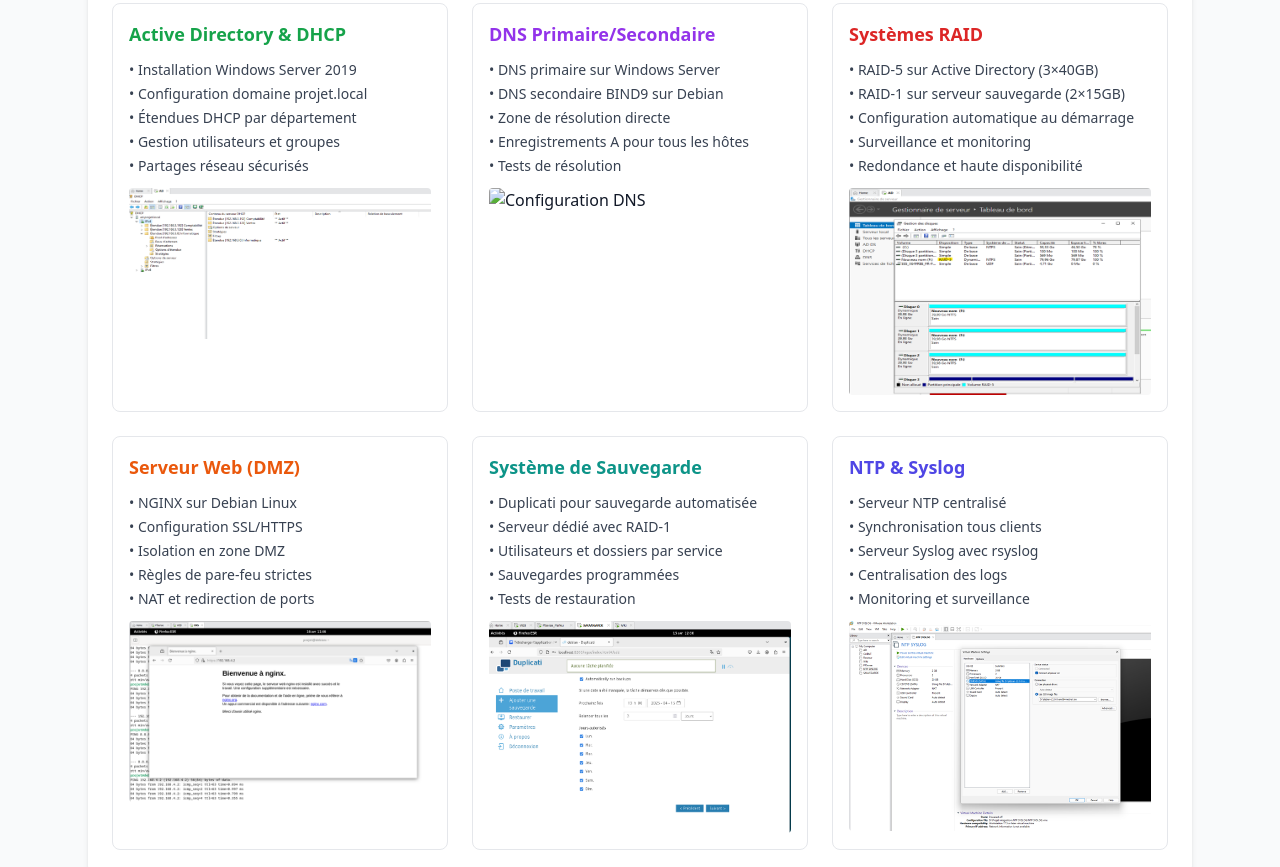
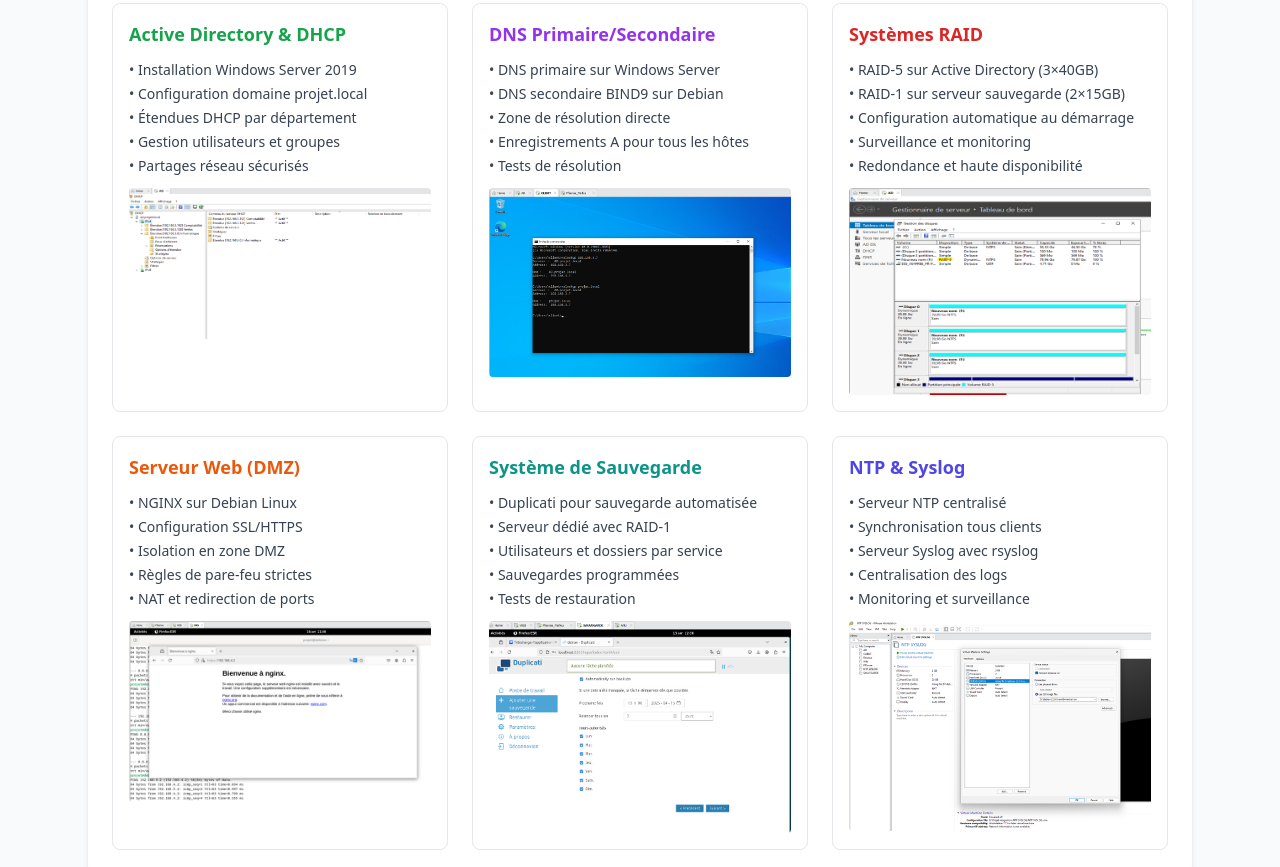
Before and after one commit to Tarek-TI/Portfolio-Tarek, a plain HTML site: page Portfolio/projets/infrastructure-reseau.html in a window 1280 px wide. Shown: the part 1793-2660 px from the top of the page. Drawn offline with nearby package versions, Linux system fonts and the light colour scheme; files whose address does not match are found by name.

Commit message:
Update infrastructure-reseau.html

```diff
--- a/Portfolio/projets/infrastructure-reseau.html
+++ b/Portfolio/projets/infrastructure-reseau.html
@@ -154,7 +154,7 @@
             <li>• Tests de résolution</li>
           </ul>
           <div class="mt-3">
-            <img src="../image/projet-infrastructure/ns-test.png" alt="Configuration DNS" class="w-full rounded">
+            <img src="../assets/image/projet-infrastructure/dns-test.png" alt="Configuration DNS" class="w-full rounded">
           </div>
         </div>
         <!-- RAID -->
```
